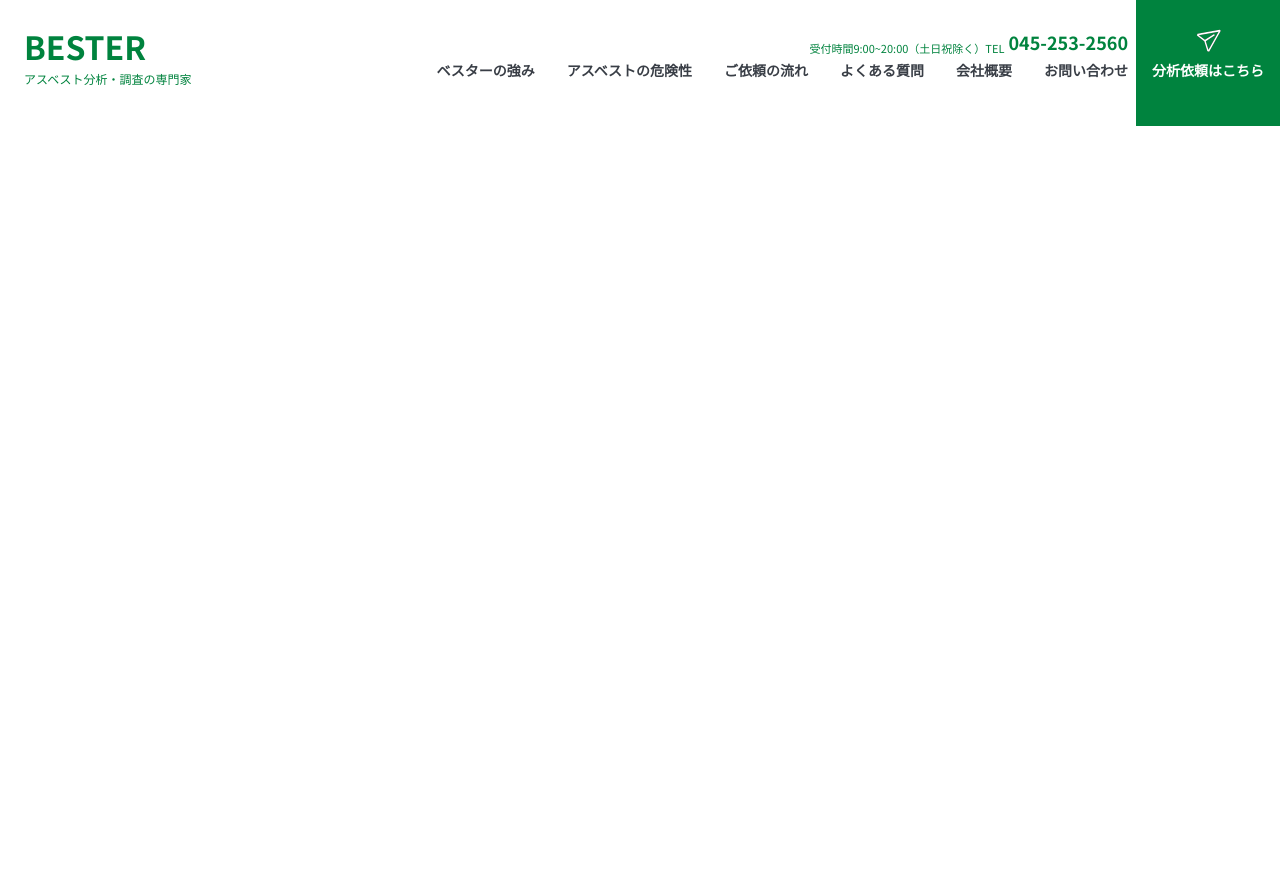
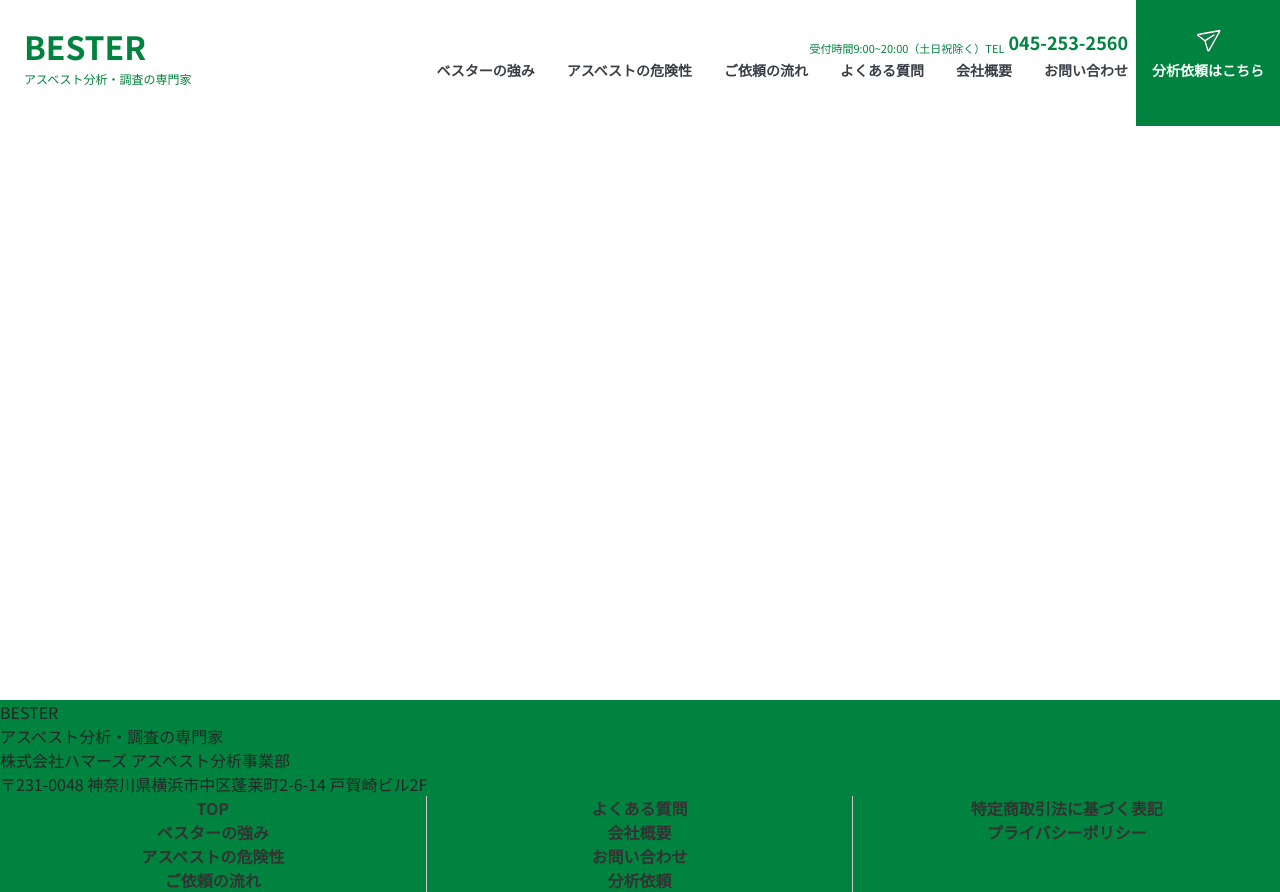
Before and after one commit to I-BIS-dev/hammers_corporate-site, a PHP site: page / in a window 1280 px wide. Before the commit the page ends 126 px from the top, so only its background shows below. Run offline with PHP 8.4, Linux system fonts and the light colour scheme.

Commit message:
footer.scssを追加

```diff
--- a/assets/scss/common.scss
+++ b/assets/scss/common.scss
@@ -1,6 +1,7 @@
 @import "foundation/reset";
 @import "foundation/base";
 @import "layout/header";
+@import "layout/footer";
 @import "object/component/phoneicon";
 @import "object/component/contact";
 @import "object/utility/flex";
--- /dev/null
+++ b/assets/scss/layout/_footer.scss
@@ -0,0 +1,32 @@
+.l-footer {
+  background-color: $main-color;
+  .l-footer__top {
+    .l-footer__logo {
+      min-width: 350px;
+    }
+    .l-footer__nav-list {
+      columns: 3;
+      column-gap: 0;
+      padding: 0;
+
+      .l-footer__nav-item {
+        text-align: center;
+        min-width: 200px;
+
+        &:not(:last-child):not(:nth-last-child(2)) {
+          border-right: 1px solid #ccc;
+        }
+
+        .l-footer__nav-link {
+          color: #333;
+          font-weight: bold;
+          font-size: 16px;
+
+          &:hover {
+            color: #555;
+          }
+        }
+      }
+    }
+  }
+}
--- a/index.html
+++ b/index.html
@@ -57,9 +57,34 @@
     </div>
   </header>
 
-  <main></main>
+  <main>
+    <div class="main-test" style="height: 700px;"></div>
+  </main>
 
-  <footer></footer>
+  <footer class="l-footer">
+    <div class="l-footer__top">
+      <div class="l-footer__logo">
+        <p class="l-footer__logo-name">BESTER</p>
+        <p class="l-footer__logo-description">アスベスト分析・調査の専門家</p>
+        <p class="l-footer__logo-company">株式会社ハマーズ アスベスト分析事業部</p>
+        <p class="l-footer__logo-address">〒231-0048 神奈川県横浜市中区蓬莱町2-6-14 戸賀崎ビル2F</p>
+      </div>
+      <ul class="l-footer__nav-list">
+        <li class="l-footer__nav-item"><a class="l-footer__nav-link" href="#">TOP</a></li>
+        <li class="l-footer__nav-item"><a class="l-footer__nav-link" href="#">ベスターの強み</a></li>
+        <li class="l-footer__nav-item"><a class="l-footer__nav-link" href="#">アスベストの危険性</a></li>
+        <li class="l-footer__nav-item"><a class="l-footer__nav-link" href="#">ご依頼の流れ</a></li>
+        <li class="l-footer__nav-item"><a class="l-footer__nav-link" href="#">よくある質問</a></li>
+        <li class="l-footer__nav-item"><a class="l-footer__nav-link" href="#">会社概要</a></li>
+        <li class="l-footer__nav-item"><a class="l-footer__nav-link" href="#">お問い合わせ</a></li>
+        <li class="l-footer__nav-item"><a class="l-footer__nav-link" href="#">分析依頼</a></li>
+        <li class="l-footer__nav-item"><a class="l-footer__nav-link" href="#">特定商取引法に基づく表記</a></li>
+        <li class="l-footer__nav-item"><a class="l-footer__nav-link" href="#">プライバシーポリシー</a></li>
+      </ul>
+
+    </div>
+    <div class="l-footer__bottom"></div>
+  </footer>
 </body>
 
 </html>
```
Also changed, not shown: css/common.css.
